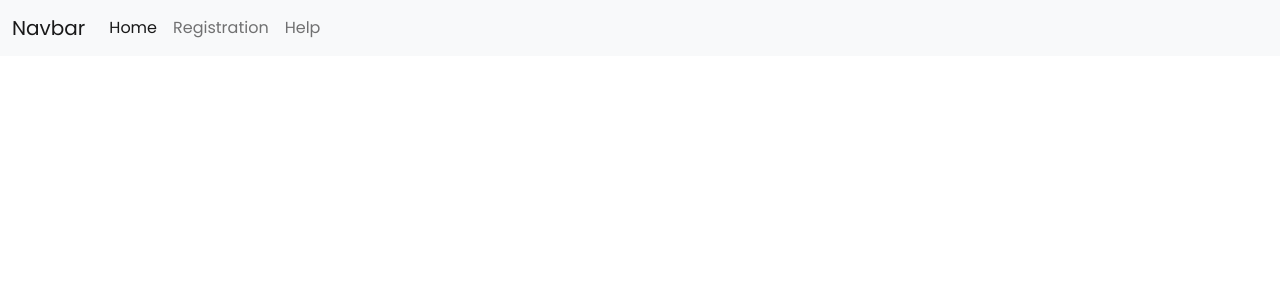
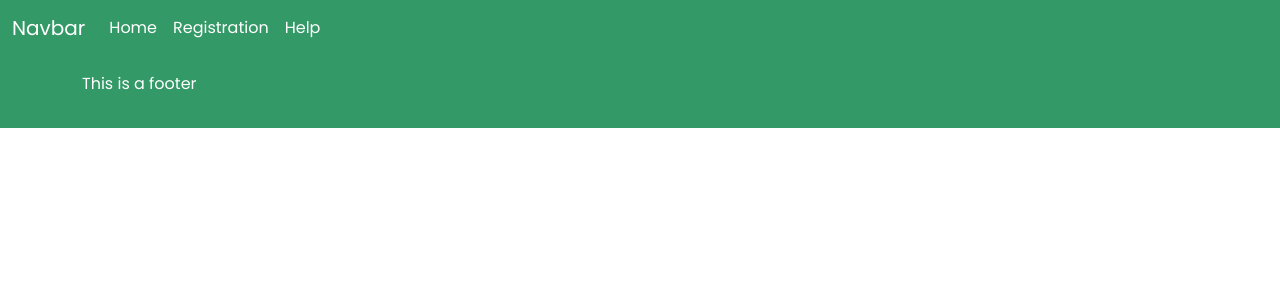
Before and after one commit to milijan00/messaging-app, a React (Create React App) app: page /registration in a window 1280 px wide. Shown: the top 300 px of the page. Built offline with nearby package versions, Linux system fonts and the light colour scheme.

Commit message:
Footer added and Header's css included.

```diff
--- a/src/App.js
+++ b/src/App.js
@@ -1,9 +1,21 @@
 import React from 'react';
 import './App.css';
 import Header from "./features/header/Header";
+import Footer from "./features/footer/Footer";
+import { Route, Routes } from 'react-router-dom';
+
+        /*<Routes>
+          <Route path="/" element={<Home/>}/>
+          <Route path="/registration" element={<Palettes />}/>
+          </Routes>
+          */
 function App() {
   return (
+      <>
       <Header/>
+      { /*include Routing code once  Home component is written.*/}
+      <Footer/>
+      </>
   );
 }
 
--- /dev/null
+++ b/src/features/footer/Footer.js
@@ -0,0 +1,11 @@
+import React from "react";
+
+export default function Footer(props){
+    return (
+        <section className="container-fluid py-3 green-backcolor">
+            <section className="container mx-auto">
+                <p className="text-white">This is a footer </p>
+            </section>
+        </section>
+    );
+}
--- a/src/features/header/Header.js
+++ b/src/features/header/Header.js
@@ -1,8 +1,9 @@
 import React from "react";
+import "./header.css";
 
 export default function Header(props){
     return (
-        <nav class="navbar navbar-expand-lg bg-light">
+        <nav class="navbar navbar-expand-lg green-backcolor white-forecolor">
           <div class="container-fluid">
             <a class="navbar-brand" href="#">Navbar</a>
             <button class="navbar-toggler" type="button" data-bs-toggle="collapse" data-bs-target="#navbarNav" aria-controls="navbarNav" aria-expanded="false" aria-label="Toggle navigation">
--- /dev/null
+++ b/src/features/header/header.css
@@ -0,0 +1,4 @@
+
+nav a{
+    color: #fff !important;
+}
```
